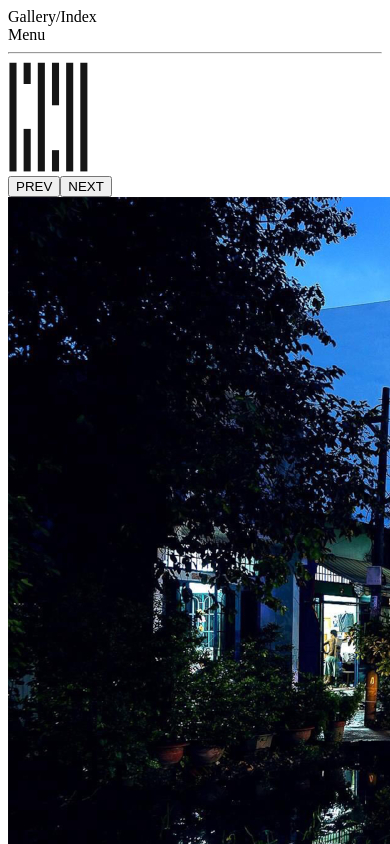
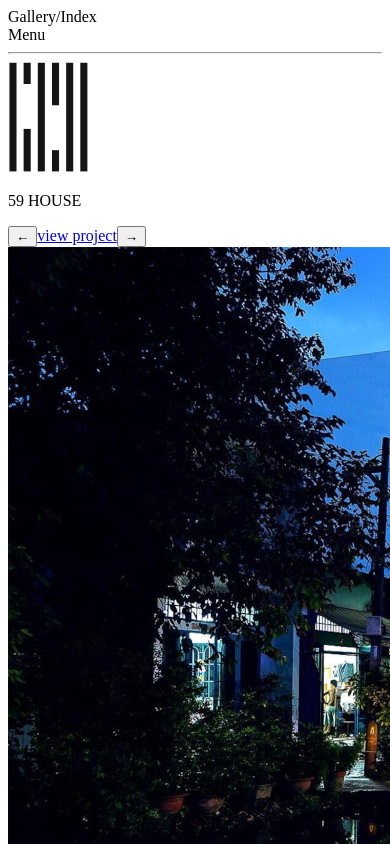
Before and after one commit to dflyapp/gen-architects, a Next.js app: page / in a window 390 px wide. Shown: the top 844 px of the page. Built offline with nearby package versions, Linux system fonts and the light colour scheme.

Commit message:
chore: fix responsive on iphone se

```diff
--- a/src/components/Carousel.js
+++ b/src/components/Carousel.js
@@ -2,6 +2,7 @@ import React, { useState } from 'react'
 import { motion, AnimatePresence } from 'framer-motion'
 
 import { Model } from './Model'
+import Link from 'next/link';
 
 // getting from https://github.com/Popmotion/popmotion/blob/master/packages/popmotion/src/utils/wrap.ts
 export const wrap = (min, max, v) => {
@@ -60,7 +61,7 @@ const App = () => {
   return (
     <>
       <div className="flex flex-col items-center mx-8">
-        <div className="relative w-[350px] md:w-[800px] h-[500px] overflow-hidden">
+        <div className="relative w-full md:w-[800px] h-[300px] md:h-[500px] overflow-hidden">
           <AnimatePresence initial={false} custom={direction}>
             <motion.div
               key={imageCount}
@@ -82,9 +83,12 @@ const App = () => {
           </AnimatePresence>
         </div>
 
-        <div className='flex gap-x-4 my-4'>
-          <button onClick={() => swipeToImage(-1)}>PREV</button>
-          <button onClick={() => swipeToImage(1)}>NEXT</button>
+        <p className='text-center text-4xl mt-2'>{Model[activeImageIndex].name}</p>
+
+        <div className='w-full justify-center flex gap-x-4 my-4'>
+          <button onClick={() => swipeToImage(-1)}>←</button>
+          <Link className='hover:opacity-70 text-prbred underline' href={`/work/${activeImageIndex+1}`}>view project</Link>
+          <button onClick={() => swipeToImage(1)}>→</button>
         </div>
       </div>
       <div className="flex justify-center gap-x-2">
@@ -95,8 +99,8 @@ const App = () => {
             className="relative h-[120px] w-[90px]"
           >
             <img
-              className={`absolute top-0 left-0 h-full w-full object-cover ${
-                image.id === activeImageIndex + 1 ? 'blur-sm brightness-50' : null
+              className={`absolute top-0 left-0 h-12 md:h-full w-full object-cover ${
+                image.id === activeImageIndex + 1 ? 'border-4 border-prbred' : null
               }`}
               src={image.cover.src}
               alt="Cover"
--- a/src/pages/index.jsx
+++ b/src/pages/index.jsx
@@ -39,7 +39,7 @@ export default function Home() {
           <hr />
         </div>
 
-        <section className="flex flex-col h-full justify-between p-8 pb-48">
+        <section className="flex flex-col gap-y-2 h-full justify-between p-8 pb-48">
           <div>
             <img
               ref={logoPic}
```
